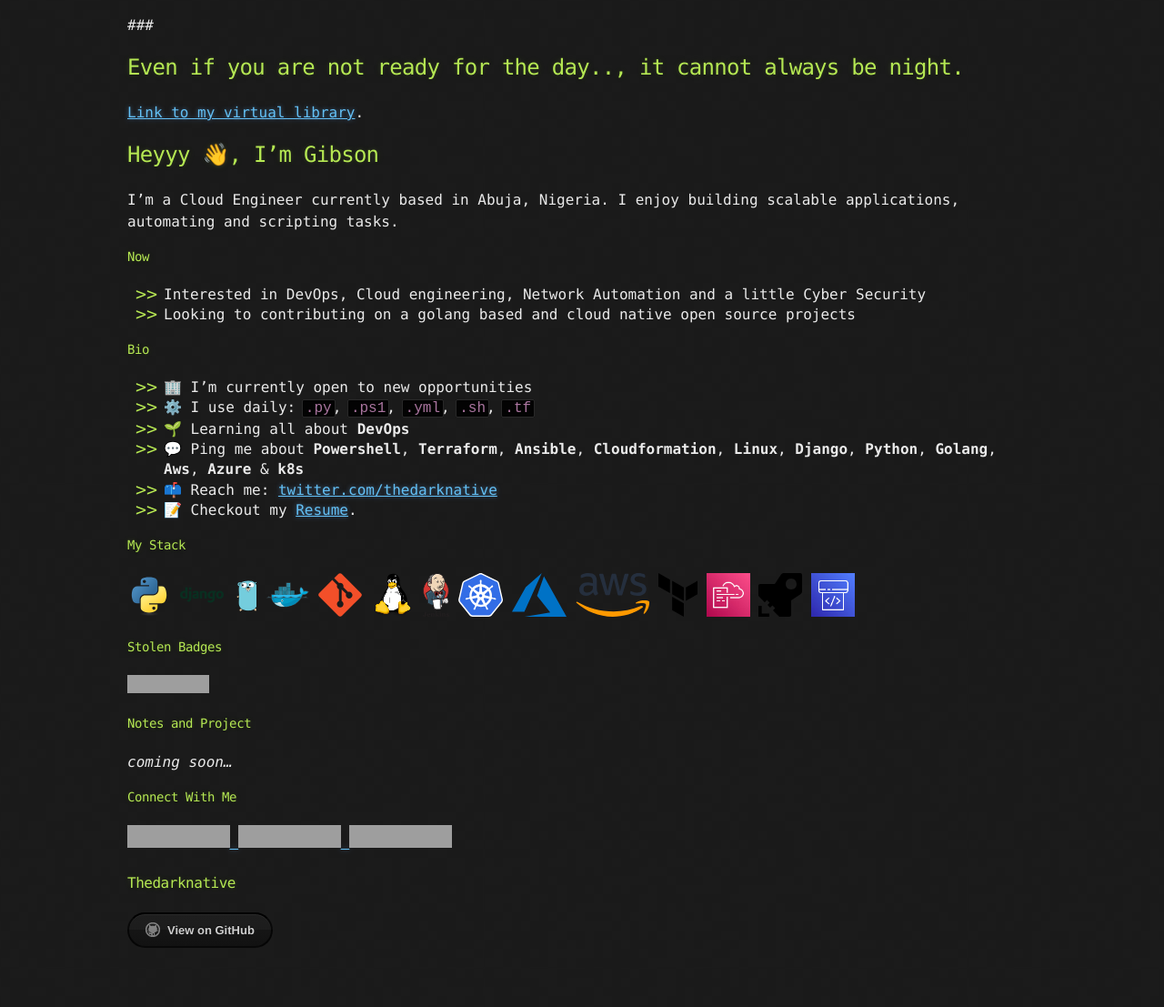
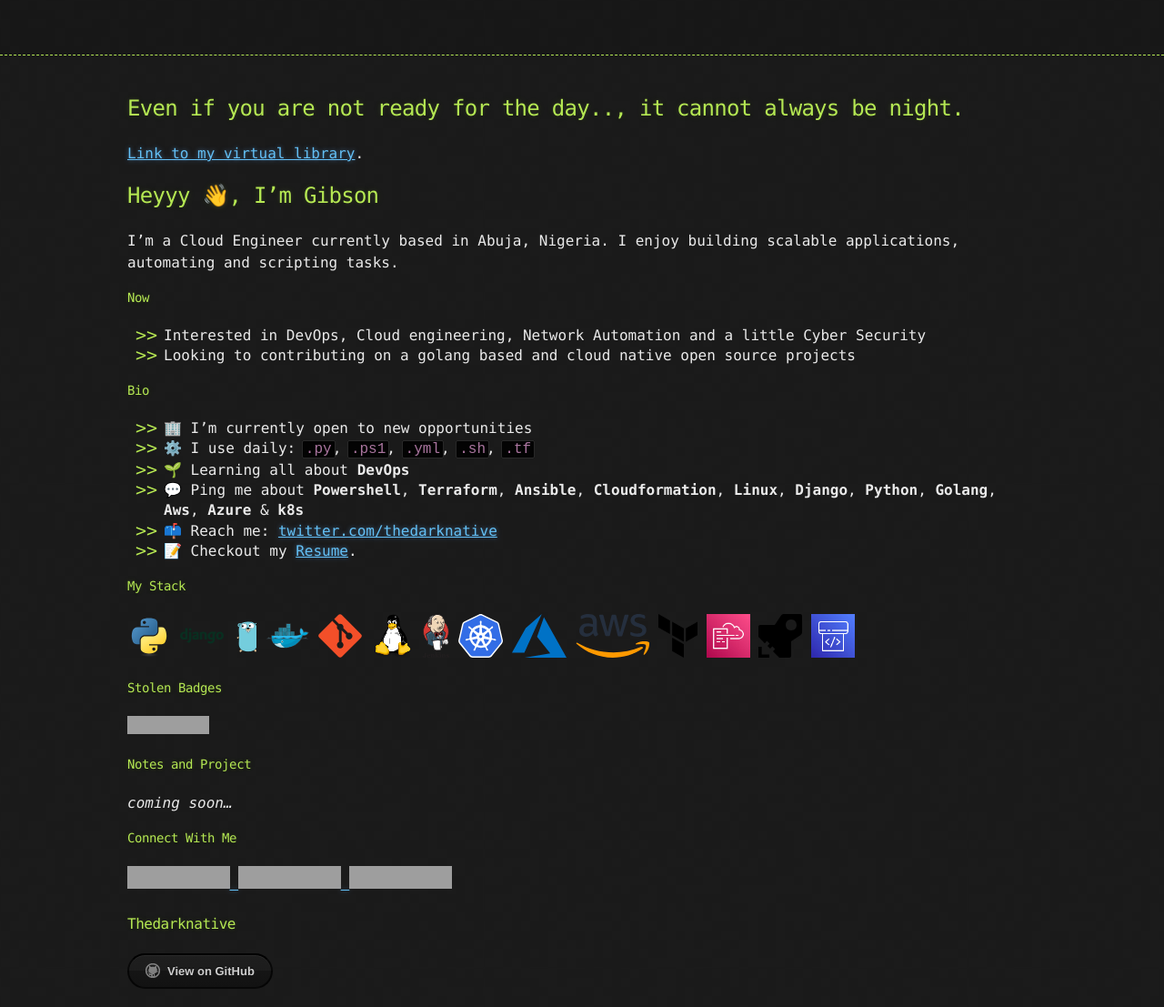
Before and after one commit to gibsonekezie/thedarknativer.github.io, a Jekyll site: the page built from index.md, in a window 1280 px wide, cut to the strip 0-1107 px from the top of the page. Shown: the whole strip at 91% size. Built offline with Jekyll 4.4.1, drawn with Linux system fonts in a browser that asks for light colours; our own code applies the rules of GitHub Pages for plain Markdown files; before the commit the page ends 1062 px from its top, so only the background shows below that; grey boxes are pictures that could not be loaded.

Commit message:
added header tag to default.html

```diff
--- a/_layouts/default.html
+++ b/_layouts/default.html
@@ -12,6 +12,21 @@
   </head>
 
   <body>
+    <header>
+      <div class="container">
+        <!-- <a id="a-title" href="{{ '/' | relative_url }}">
+          <h4>{{ site.title | default: site.github.repository_name }}</h4>
+        </a> -->
+
+        <section id="downloads">
+          <!-- {% if site.show_downloads %}
+            <a href="{{ site.github.zip_url }}" class="btn">Download as .zip</a>
+            <a href="{{ site.github.tar_url }}" class="btn">Download as .tar.gz</a>
+          {% endif %}
+          <a href="{{ site.github.repository_url }}" class="btn btn-github"><span class="icon"></span>View on GitHub</a> -->
+        </section>
+      </div>
+    </header>
     <div class="container">
       <section id="main_content">
         {{ content }}
--- a/index.md
+++ b/index.md
@@ -1,7 +1,7 @@
 ---
 layout: default
 ---
-###
+
 
 
 ## Even if you are not ready for the day.., it cannot always be night.
```
